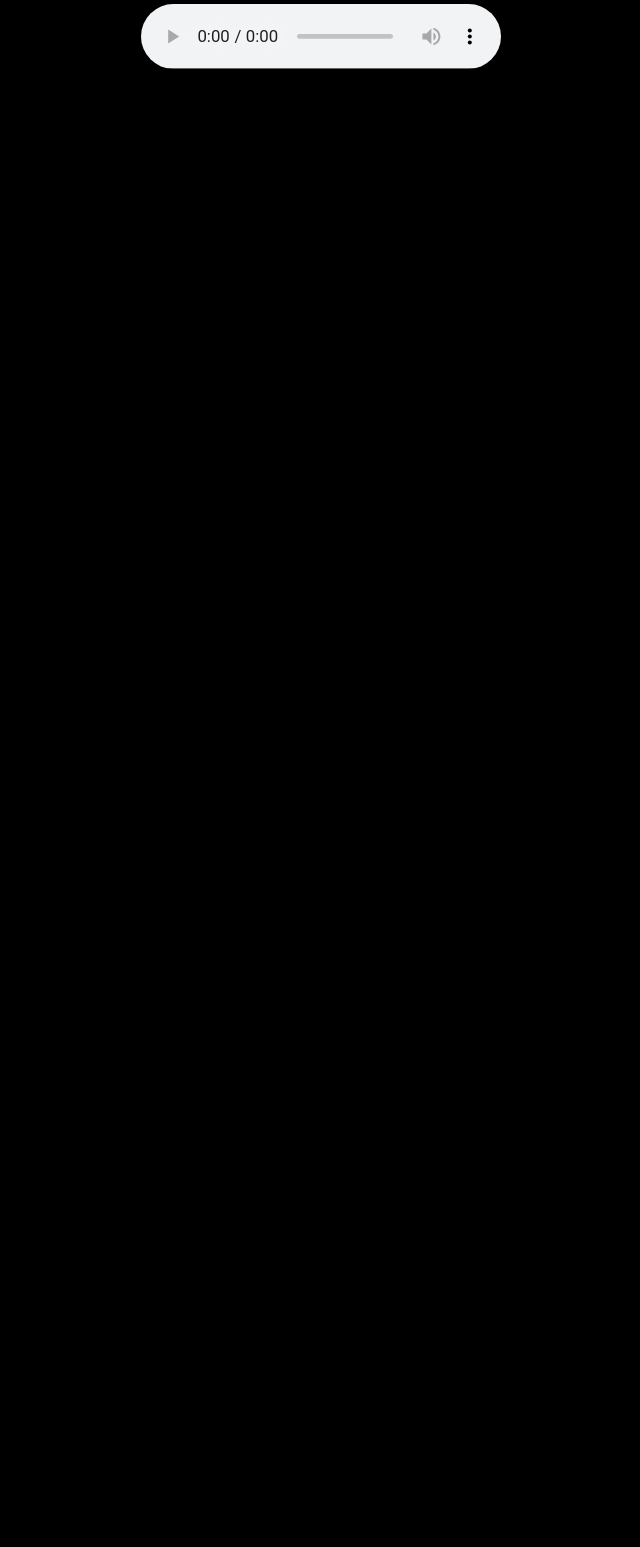
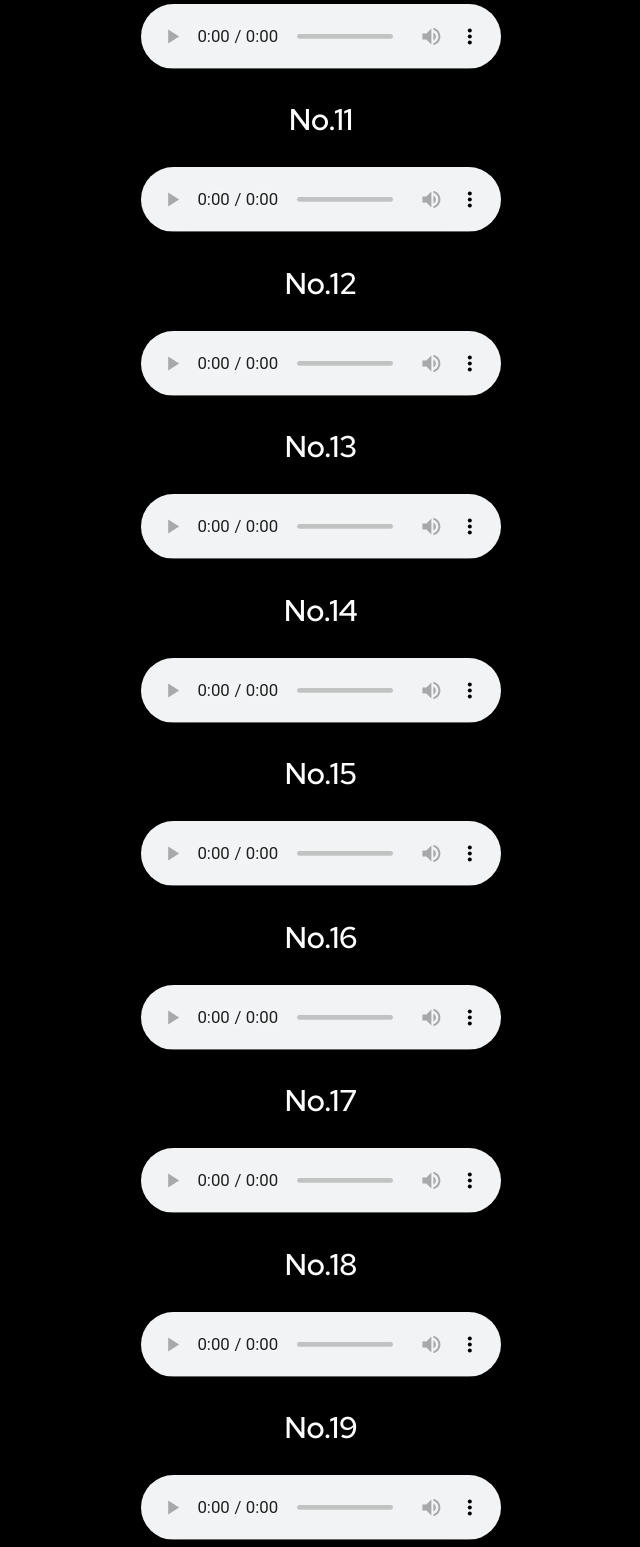
Before and after one commit to christabel12/Ghaliex_Exhibition, a plain HTML site: page index.html in a window 1280 px wide. Shown: the part 1869-3416 px from the top of the page, without its empty margins (319-959 px from the left). Before the commit the page ends 1942 px from the top, so only its background shows below. Drawn offline with Linux system fonts and the light colour scheme.

Commit message:
Update index.html

```diff
--- a/index.html
+++ b/index.html
@@ -103,6 +103,79 @@
             Your browser does not support the audio tag.
         </audio>
     </div>
+    <br>
+    <div style="margin: 0 auto; display: table;">
+        <h4>No.11</h4>
+        <audio controls>
+            <source src="Audios/GHAZLA BEJN GESU U BARABBA.mp3" type="audio/mpeg">
+            Your browser does not support the audio tag.
+        </audio>
+    </div>
+    <br>
+    <div style="margin: 0 auto; display: table;">
+        <h4>No.12</h4>
+        <audio controls>
+            <source src="Audios/PILATU JARA LIL GESU JISSAWWAT.mp3" type="audio/mpeg">
+            Your browser does not support the audio tag.
+        </audio>
+    </div>
+    <br>
+    <div style="margin: 0 auto; display: table;">
+        <h4>No.13</h4>
+        <audio controls>
+            <source src="Audios/QEGHDIN IXIDDU L-PORPRA U L-KURUNA TAX-XEWK LIL GESU.mp3" type="audio/mpeg">
+            Your browser does not support the audio tag.
+        </audio>
+    </div>
+    <br>
+    <div style="margin: 0 auto; display: table;">
+        <h4>No.14</h4>
+        <audio controls>
+            <source src="Audios/QUDDIEM PILATU WARA S-SWAT.mp3" type="audio/mpeg">
+            Your browser does not support the audio tag.
+        </audio>
+    </div>
+    <br>
+    <div style="margin: 0 auto; display: table;">
+        <h4>No.15</h4>
+        <audio controls>
+            <source src="Audios/PILATU JAHSEL IDEJH.mp3" type="audio/mpeg">
+            Your browser does not support the audio tag.
+        </audio>
+    </div>
+    <br>
+    <div style="margin: 0 auto; display: table;">
+        <h4>No.16</h4>
+        <audio controls>
+            <source src="Audios/GUDA JTEMM HAJTU.mp3" type="audio/mpeg">
+            Your browser does not support the audio tag.
+        </audio>
+    </div>
+    <br>
+    <div style="margin: 0 auto; display: table;">
+        <h4>No.17</h4>
+        <audio controls>
+            <source src="Audios/GESU JILTAQA MA OMMU.mp3" type="audio/mpeg">
+            Your browser does not support the audio tag.
+        </audio>
+    </div>
+    <br>
+    <div style="margin: 0 auto; display: table;">
+        <h4>No.18</h4>
+        <audio controls>
+            <source src="Audios/GESU JILTAQA MAL-VERONIKA.mp3" type="audio/mpeg">
+            Your browser does not support the audio tag.
+        </audio>
+    </div>
+    <br>
+    <div style="margin: 0 auto; display: table;">
+        <h4>No.19</h4>
+        <audio controls>
+            <source src="Audios/ID-DIXXIPLI TA EMMAWS.mp3" type="audio/mpeg">
+            Your browser does not support the audio tag.
+        </audio>
+    </div>
+    <br>
 
 </body>
 
```
